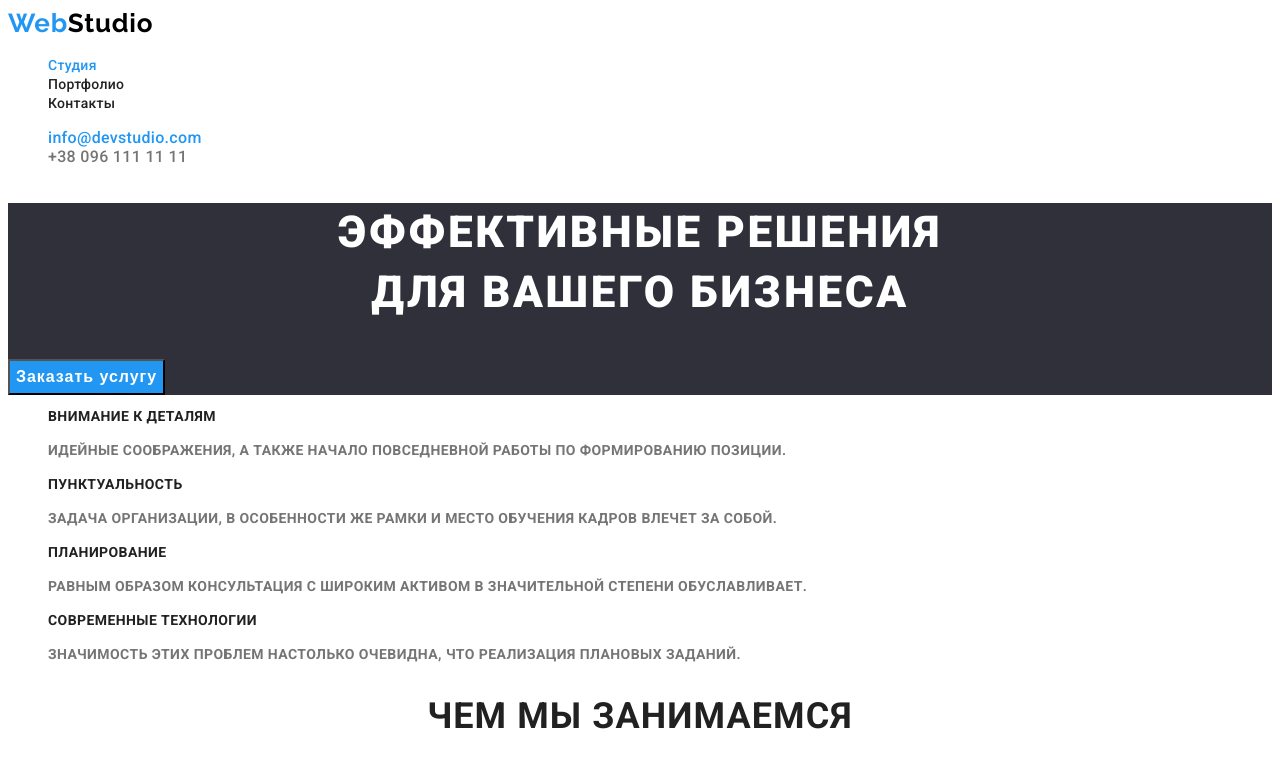
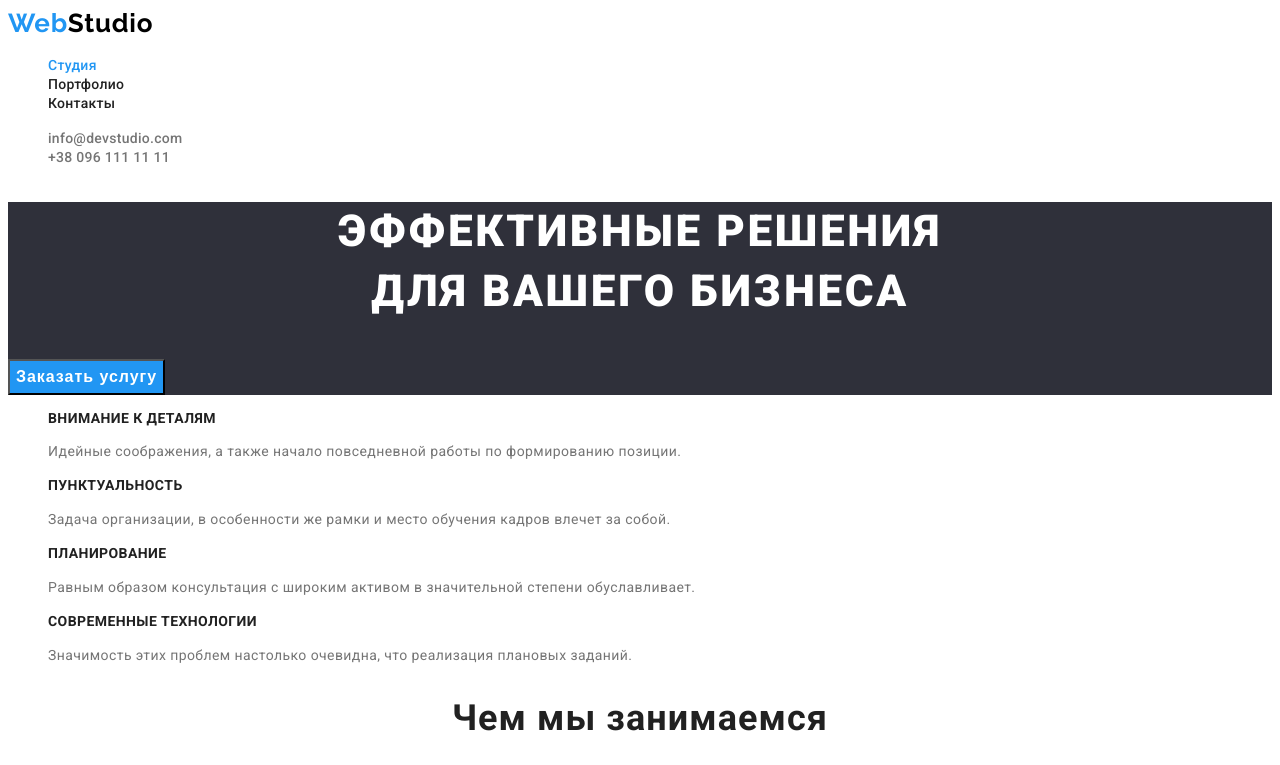
Before and after one commit to tomm-rodion/goit-markup-hw-03, a plain HTML site: page index.html in a window 1280 px wide. Shown: the top 765 px of the page. Drawn offline with Linux system fonts and the light colour scheme.

Commit message:
виправив  text-decoration: none;

```diff
--- a/css/styles.css
+++ b/css/styles.css
@@ -24,6 +24,9 @@ body{
 
 .list{
     list-style: none;
+}
+a {
+    text-decoration: none;
 }
 .link {
     text-decoration: none;
@@ -62,6 +65,7 @@ body{
 
 .contact{
     font-weight: 500;
+    font-size: 14px;
     line-height: 1.14;
     letter-spacing: 0.02em;
     color:var(--second-text-color);
@@ -135,10 +139,11 @@ background:var(--accent-color);
 }
 
 .section-title{
-  font-size: 36px;
-  line-height: 1.16;
-  text-align: center;
-  letter-spacing: 0.03em;
+    font-weight: 700;
+    font-size: 36px;
+    line-height: 1.16;
+    text-align: center;
+    letter-spacing: 0.03em;
 }
 .our-employees{
     font-weight: 500;
--- a/index.html
+++ b/index.html
@@ -25,7 +25,7 @@
         </nav>
          <!-- Contact block -->
          <ul class="list">
-            <li><a class="contact current link " href="mailto:info@devstudio.com">info@devstudio.com</a></li>
+            <li><a class="contact link" href="mailto:info@devstudio.com">info@devstudio.com</a></li>
             <li><a class="contact link" href="tel:380961111111">+38 096 111 11 11</a></li>
         </ul>
     </header>
@@ -37,7 +37,7 @@
             <button class="button-baner" type="button">Заказать услугу</button>
         </section>
         <!-- block for features  -->
-        <section class="features-title">
+        <section>
             <h2 class="hide">приемущества</h2>
             <ul class="list">
                 <li>
```
Also changed, not shown: portfolio.html (+1 -1 lines).
